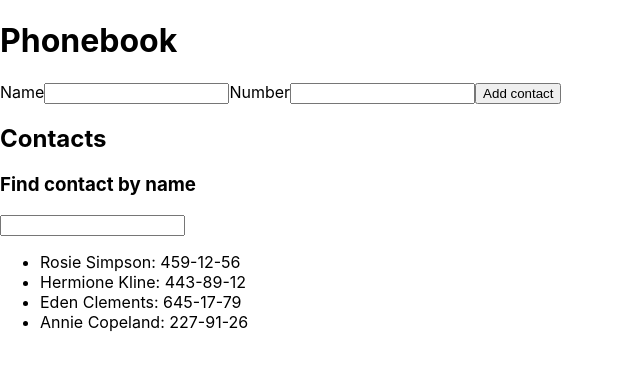
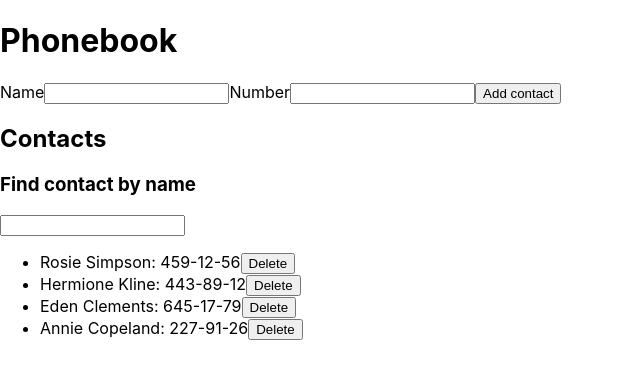
Before and after one commit to szkic/goit-react-hw-02-phonebook, a React (Create React App) app: page / in a window 1280 px wide. Shown: the top 378 px of the page, without its empty margins (0-640 px from the left). Built offline with nearby package versions, Linux system fonts and the light colour scheme.

Commit message:
Task 6 delete

```diff
--- a/src/components/App.jsx
+++ b/src/components/App.jsx
@@ -40,6 +40,14 @@ export class App extends Component {
     });
   };
 
+  deleteContact = e => {
+    const { contacts } = this.state;
+
+    this.setState({
+      contacts: contacts.filter(contact => contact.id !== e),
+    });
+  };
+
   render() {
     return (
       <div>
@@ -48,7 +56,7 @@ export class App extends Component {
 
         <h2>Contacts</h2>
         <Filter onChange={this.showFilteredContacts} />
-        <ContactList data={this.state} />
+        <ContactList data={this.state} onClick={this.deleteContact} />
       </div>
     );
   }
--- a/src/components/ContactList.jsx
+++ b/src/components/ContactList.jsx
@@ -1,6 +1,12 @@
 import { Component } from 'react';
 
 export class ContactList extends Component {
+  handleDelete = e => {
+    const { value } = e.target;
+
+    this.props.onClick(value);
+  };
+
   render() {
     let { contacts, filter } = this.props.data;
     if (filter !== '') contacts = filter;
@@ -12,6 +18,13 @@ export class ContactList extends Component {
             return (
               <li key={contact.id}>
                 {contact.name}: {contact.number}
+                <button
+                  type="submit"
+                  value={contact.id}
+                  onClick={this.handleDelete}
+                >
+                  Delete
+                </button>
               </li>
             );
           })}
```
